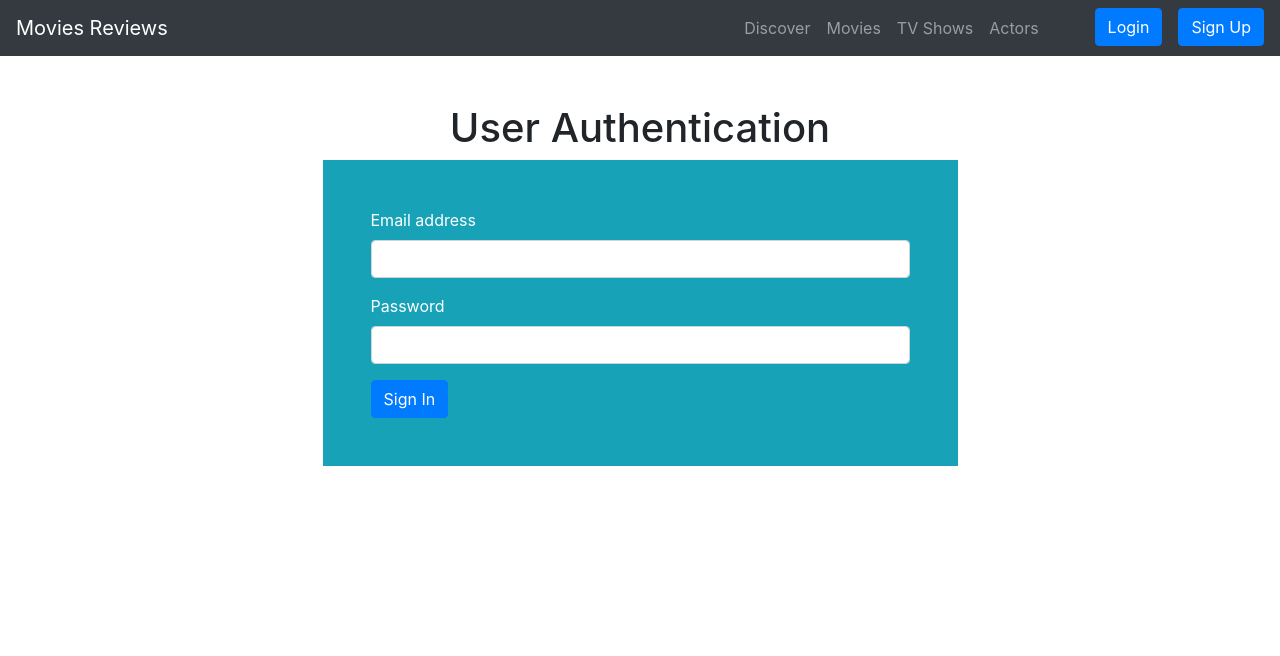
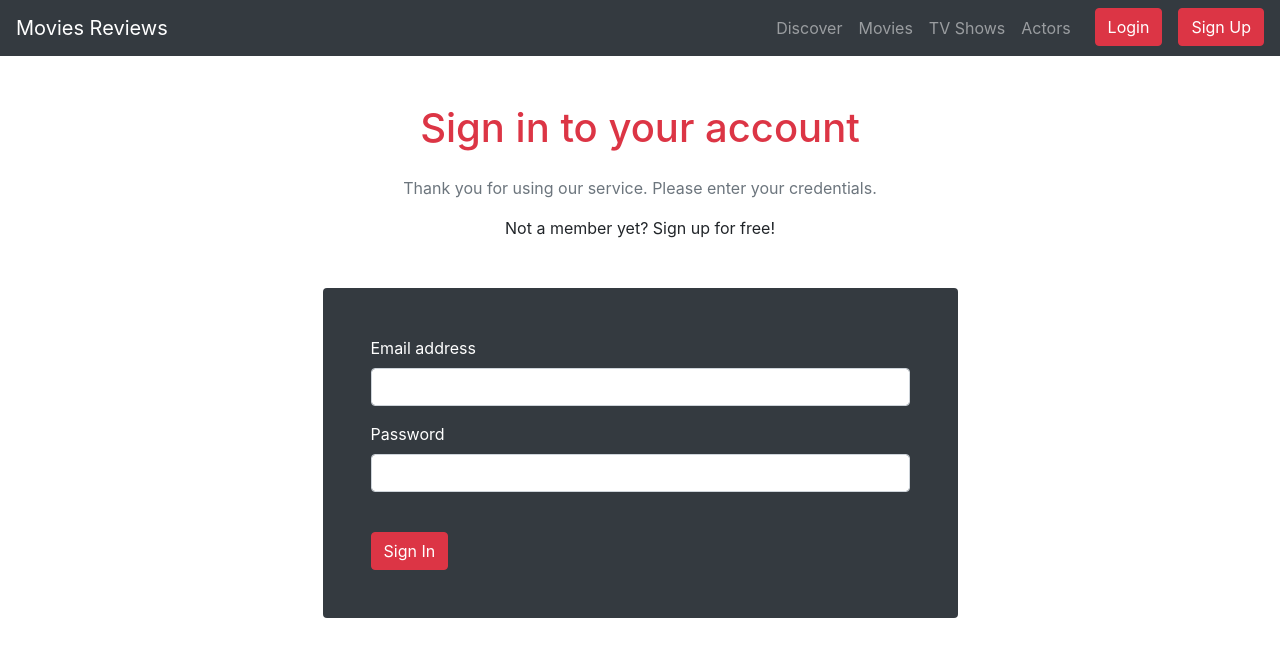
Before and after one commit to 8-20-b/final-project, a React (Create React App) app in the folder client/: page /login in a window 1280 px wide. Shown: the top 656 px of the page. Built offline with nearby package versions, Linux system fonts and the light colour scheme.

Commit message:
Now rendering backend validations in frontend

```diff
--- a/client/src/components/Forms/SignIn.js
+++ b/client/src/components/Forms/SignIn.js
@@ -2,6 +2,9 @@ import React from "react";
 
 const SignIn = props => (
   <form>
+    {!!props.errors.global && (
+      <div className="alert alert-danger">{props.errors.global}</div>
+    )}
     <div className="form-group">
       <label htmlFor="email">Email address</label>
       <input
@@ -34,7 +37,7 @@ const SignIn = props => (
         ""
       )}
     </div>
-    <button onClick={props.onSubmit} className="btn btn-primary">
+    <button onClick={props.onSubmit} className="mt-4 btn btn-danger">
       Sign In
     </button>
   </form>
--- a/client/src/components/Header/index.js
+++ b/client/src/components/Header/index.js
@@ -40,7 +40,7 @@ const Header = ({ brand }) => (
           <li className="nav-item">
             <button
               onClick={() => localStorage.removeItem("JWT")}
-              className="btn btn-outline-primary ml-3"
+              className="btn btn-danger ml-3"
             >
               Logout
             </button>
@@ -48,12 +48,12 @@ const Header = ({ brand }) => (
         ) : (
           <React.Fragment>
             <li className="nav-item">
-              <NavLink to="/login" className="btn btn-outline-primary ml-5">
+              <NavLink to="/login" className="btn btn-outline-danger ml-3">
                 Login
               </NavLink>
             </li>
             <li className="nav-item">
-              <NavLink to="/register" className="btn btn-primary ml-3">
+              <NavLink to="/register" className="btn btn-danger ml-3">
                 Sign Up
               </NavLink>
             </li>
--- a/client/src/containers/Login.js
+++ b/client/src/containers/Login.js
@@ -30,6 +30,9 @@ export default class Login extends Component {
             localStorage.setItem("JWT", user.data.token);
             this.props.history.push("/");
           } else {
+            this.setState({
+              errors: { ...this.state.errors, global: user.data.message }
+            });
             console.log("user Error", user.data);
           }
         });
@@ -52,13 +55,20 @@ export default class Login extends Component {
   };
 
   render() {
+    console.log("state", this.state);
     return (
       <div className="mt-5">
-        <h1 className="text-center">User Authentication</h1>
+        <div className="text-center mb-5">
+          <h1 className="mb-4 text-danger">Sign in to your account</h1>
+          <p className="text-muted">
+            Thank you for using our service. Please enter your credentials.
+          </p>
+          <p>Not a member yet? Sign up for free!</p>
+        </div>
         <div className="container">
           <div className="row">
             <div className="col-md-7 m-auto">
-              <div className="bg-info p-5 text-white">
+              <div className="bg-dark rounded p-5 text-white">
                 <SignInForm
                   onChange={this.handleChange}
                   onSubmit={this.handleSubmit}
```
Also changed, not shown: 1 other file (tests, documents, lock files or other folders).
